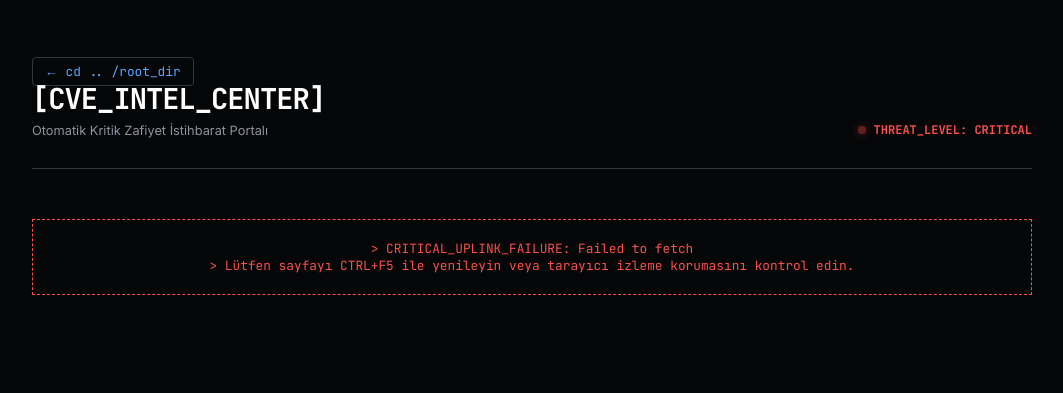
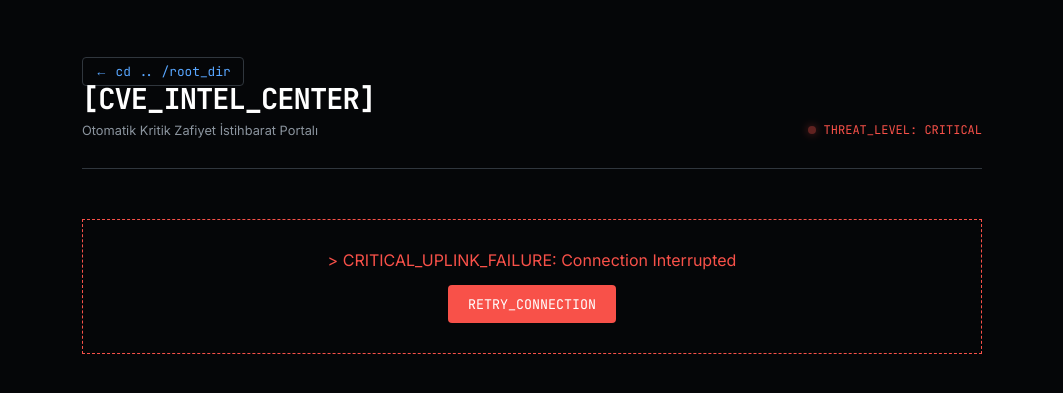
Before and after one commit to cybergungor/cybergungor.github.io, a Jekyll site: the page built from cve.html, in a window 1280 px wide. Shown: the top 393 px of the page, without its empty margins (108-1171 px from the left). Built offline with Jekyll 4.4.1, drawn with Linux system fonts in a browser that asks for light colours.

Commit message:
Update cve.html

```diff
--- a/cve.html
+++ b/cve.html
@@ -11,41 +11,25 @@
     <link rel="icon" type="image/png" href="/assets/images/CYBER.png">
     <link href="https://fonts.googleapis.com/css2?family=Inter:wght@400;600&family=JetBrains+Mono:wght@400;700&display=swap" rel="stylesheet">
     <style>
-        :root {
-            --bg: #050608; --surface: #0d1117; --border: #30363d;
-            --accent: #58a6ff; --alert: #f85149; --text-main: #c9d1d9; --text-muted: #8b949e;
-        }
-
-        body, html { margin: 0; padding: 0; background-color: var(--bg); color: var(--text-main); font-family: 'Inter', sans-serif; min-height: 100vh; }
-
-        body::before {
-            content: ''; position: fixed; top: 0; left: 0; width: 100%; height: 100%;
-            background-image: linear-gradient(rgba(255,255,255,0.02) 1px, transparent 1px),
-                              linear-gradient(90deg, rgba(255,255,255,0.02) 1px, transparent 1px);
-            background-size: 40px 40px; z-index: -1;
-        }
-
-        .container { max-width: 1000px; margin: 0 auto; padding: 60px 20px; }
+        :root { --bg: #050608; --surface: #0d1117; --border: #30363d; --accent: #58a6ff; --alert: #f85149; --text-main: #c9d1d9; --text-muted: #8b949e; }
+        body, html { margin: 0; padding: 0; background-color: var(--bg); color: var(--text-main); font-family: 'Inter', sans-serif; min-height: 100vh; overflow-x: hidden; }
+        body::before { content: ''; position: fixed; top: 0; left: 0; width: 100%; height: 100%; background-image: linear-gradient(rgba(255,255,255,0.02) 1px, transparent 1px), linear-gradient(90deg, rgba(255,255,255,0.02) 1px, transparent 1px); background-size: 40px 40px; z-index: -1; }
+        .container { max-width: 900px; margin: 0 auto; padding: 60px 20px; }
         .nav-back a { color: var(--accent); text-decoration: none; font-family: 'JetBrains Mono'; font-size: 0.8rem; border: 1px solid var(--border); padding: 5px 12px; border-radius: 4px; transition: 0.3s; }
         .nav-back a:hover { background: var(--accent); color: var(--bg); }
-
         .header { border-bottom: 1px solid var(--border); padding-bottom: 30px; margin-bottom: 50px; display: flex; justify-content: space-between; align-items: flex-end; }
         .header h1 { font-family: 'JetBrains Mono'; font-size: 1.8rem; color: #ffffff; margin: 0; letter-spacing: -1px; }
-
-        .live-status { color: var(--alert); font-family: 'JetBrains Mono'; font-size: 0.75rem; display: flex; align-items: center; gap: 8px; font-weight: bold; }
+        .live-status { color: var(--alert); font-family: 'JetBrains Mono'; font-size: 0.75rem; display: flex; align-items: center; gap: 8px; }
         .pulse { width: 8px; height: 8px; background: var(--alert); border-radius: 50%; box-shadow: 0 0 8px var(--alert); animation: blink 2s infinite; }
-
-        .cve-card { background: var(--surface); border: 1px solid var(--border); padding: 25px; margin-bottom: 25px; border-radius: 4px; transition: 0.3s; display: block; text-decoration: none; color: inherit; border-left: 4px solid var(--alert); }
-        .cve-card:hover { transform: translateY(-3px); box-shadow: 0 10px 30px rgba(248, 81, 73, 0.1); border-color: var(--alert); }
-
-        .tag { font-family: 'JetBrains Mono'; font-size: 9px; font-weight: bold; padding: 3px 8px; border-radius: 2px; margin-bottom: 15px; display: inline-block; background: rgba(248, 81, 73, 0.1); color: var(--alert); }
-        .cve-card h2 { font-size: 1.25rem; color: #fff; margin: 0 0 10px 0; line-height: 1.4; }
-        .meta { font-family: 'JetBrains Mono'; font-size: 0.7rem; color: var(--text-muted); display: flex; gap: 20px; }
-
-        #loading-screen { text-align: center; font-family: 'JetBrains Mono'; color: var(--accent); padding: 50px; }
-        #error-display { display: none; color: var(--alert); font-family: 'JetBrains Mono'; font-size: 0.8rem; text-align: center; margin-top: 20px; border: 1px dashed var(--alert); padding: 20px; }
-
-        @keyframes blink { 0% { opacity: 1; } 50% { opacity: 0.3; } 100% { opacity: 1; } }
+        .cve-card { background: var(--surface); border: 1px solid var(--border); padding: 25px; margin-bottom: 20px; border-radius: 4px; transition: 0.3s; display: block; text-decoration: none; color: inherit; border-left: 4px solid var(--alert); }
+        .cve-card:hover { transform: translateY(-3px); border-color: var(--alert); box-shadow: 0 10px 30px rgba(248, 81, 73, 0.15); }
+        .tag { font-family: 'JetBrains Mono'; font-size: 9px; font-weight: bold; padding: 3px 8px; border-radius: 2px; margin-bottom: 12px; display: inline-block; background: rgba(248, 81, 73, 0.1); color: var(--alert); border: 1px solid rgba(248, 81, 73, 0.2); }
+        .cve-card h2 { font-size: 1.2rem; color: #fff; margin: 0 0 10px 0; line-height: 1.4; }
+        .meta { font-family: 'JetBrains Mono'; font-size: 0.7rem; color: var(--text-muted); }
+        #loading-text { text-align: center; font-family: 'JetBrains Mono'; color: var(--accent); padding: 50px; }
+        #error-msg { display: none; text-align: center; border: 1px dashed var(--alert); padding: 30px; margin-top: 20px; }
+        .retry-btn { background: var(--alert); color: #fff; border: none; padding: 10px 20px; font-family: 'JetBrains Mono'; cursor: pointer; margin-top: 15px; border-radius: 4px; }
+        @keyframes blink { 0%, 100% { opacity: 1; } 50% { opacity: 0.3; } }
     </style>
 </head>
 <body>
@@ -61,38 +45,45 @@
         <div class="live-status"><span class="pulse"></span> THREAT_LEVEL: CRITICAL</div>
     </header>
 
-    <div id="loading-screen">DEPLOYING_INTEL_UPLINK...</div>
-    <div id="error-display"></div>
+    <div id="loading-text">DEPLOYING_INTEL_UPLINK...</div>
+
+    <div id="error-msg">
+        <p style="color: var(--alert); margin:0;">> CRITICAL_UPLINK_FAILURE: Connection Interrupted</p>
+        <button class="retry-btn" onclick="fetchCVEs()">RETRY_CONNECTION</button>
+    </div>
+
     <div id="cve-feed"></div>
 </div>
 
 <script>
     async function fetchCVEs() {
         const feedContainer = document.getElementById('cve-feed');
-        const loader = document.getElementById('loading-screen');
-        const errorBox = document.getElementById('error-display');
+        const loader = document.getElementById('loading-text');
+        const errorMsg = document.getElementById('error-msg');
 
-        // Daha dayanıklı bir CVE RSS kaynağı
-        const rssFeed = "https://cvefeed.io/rssfeed/high-and-critical-severity.rss";
-        // CORS engellerini aşmak için kullanılan profesyonel proxy servisi
-        const apiUrl = `https://api.allorigins.win/get?url=${encodeURIComponent(rssFeed)}`;
+        loader.style.display = 'block';
+        loader.innerText = "ESTABLISHING_SECURE_CONNECTION...";
+        errorMsg.style.display = 'none';
+        feedContainer.innerHTML = '';
+
+        const rssUrl = "https://cvefeed.io/rssfeed/high-and-critical-severity.rss";
+        // CORS proxy - AllOrigins (Daha stabil)
+        const proxyUrl = `https://api.allorigins.win/get?url=${encodeURIComponent(rssUrl)}&disableCache=true`;
 
         try {
-            const response = await fetch(apiUrl);
-            if (!response.ok) throw new Error("NETWORK_RESPONSE_FAILED");
+            const response = await fetch(proxyUrl);
+            if (!response.ok) throw new Error("PROXY_UNREACHABLE");
 
-            const outerData = await response.json();
-            // RSS XML'i JSON'a çevirmek için tarayıcıyı kullanıyoruz
+            const data = await response.json();
             const parser = new DOMParser();
-            const xmlDoc = parser.parseFromString(outerData.contents, "text/xml");
+            const xmlDoc = parser.parseFromString(data.contents, "text/xml");
             const items = xmlDoc.querySelectorAll("item");
 
-            if (items.length === 0) throw new Error("NO_DATA_RECEIVED");
+            if (items.length === 0) throw new Error("EMPTY_FEED_DATA");
 
             loader.style.display = 'none';
             items.forEach((item, index) => {
-                if(index > 9) return; // Son 10 haberi göster
-
+                if(index > 9) return;
                 const title = item.querySelector("title").textContent;
                 const link = item.querySelector("link").textContent;
                 const pubDate = new Date(item.querySelector("pubDate").textContent).toLocaleDateString('tr-TR');
@@ -100,19 +91,18 @@
                 const card = document.createElement('a');
                 card.href = link; card.target = "_blank"; card.className = 'cve-card';
                 card.innerHTML = `
-                    <span class="tag">CRITICAL_ADVISORY</span>
+                    <span class="tag">CRITICAL_VULN</span>
                     <h2>${title}</h2>
-                    <div class="meta"><b>DATE:</b> ${date} | <b>SOURCE:</b> CVE_FEED_GLOBAL</div>
+                    <div class="meta"><b>DATE:</b> ${pubDate} | <b>STATUS:</b> ANALYZED</div>
                 `;
                 feedContainer.appendChild(card);
             });
-        } catch (error) {
+        } catch (err) {
+            console.error("Uplink Error:", err);
             loader.style.display = 'none';
-            errorBox.style.display = 'block';
-            errorBox.innerText = `> CRITICAL_UPLINK_FAILURE: ${error.message}\n> Lütfen sayfayı CTRL+F5 ile yenileyin veya tarayıcı izleme korumasını kontrol edin.`;
+            errorMsg.style.display = 'block';
         }
     }
-
     window.onload = fetchCVEs;
 </script>
 
```
